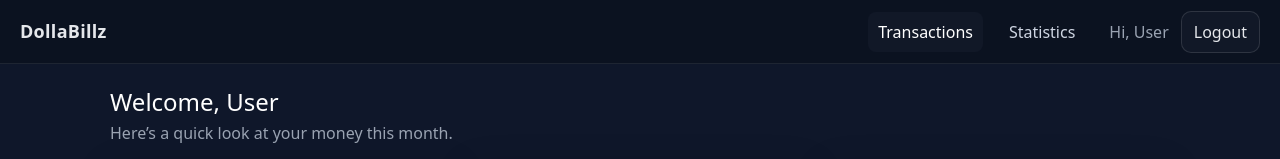
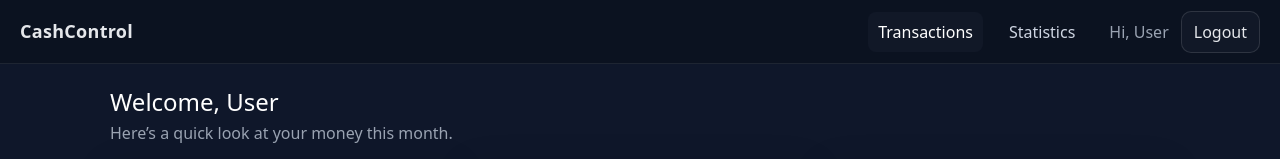
Before and after one commit to ariadiam/money-tracker-frontend, an Angular app: page /dashboard in a window 1280 px wide. Shown: the top 159 px of the page. Built offline with nearby package versions, Linux system fonts and the light colour scheme; no server answers.

Commit message:
feat: update navbar styles

```diff
--- a/src/app/components/shared/navbar/navbar.component.html
+++ b/src/app/components/shared/navbar/navbar.component.html
@@ -1,5 +1,5 @@
 <nav class="nav">
-  <div class="brand">DollaBillz</div>
+  <div class="brand">CashControl</div>
   <div class="spacer"></div>
 
   <div class="right">
```
